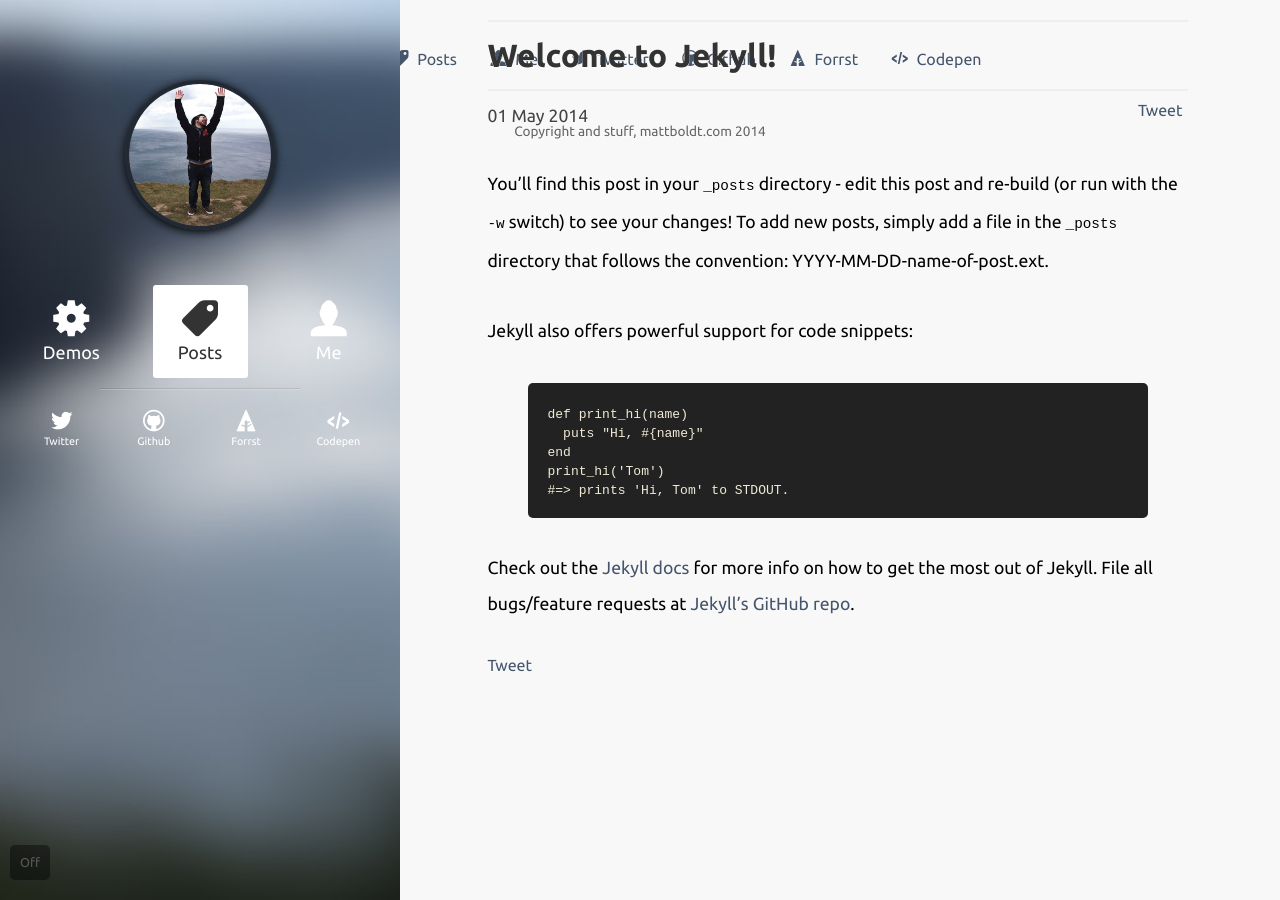
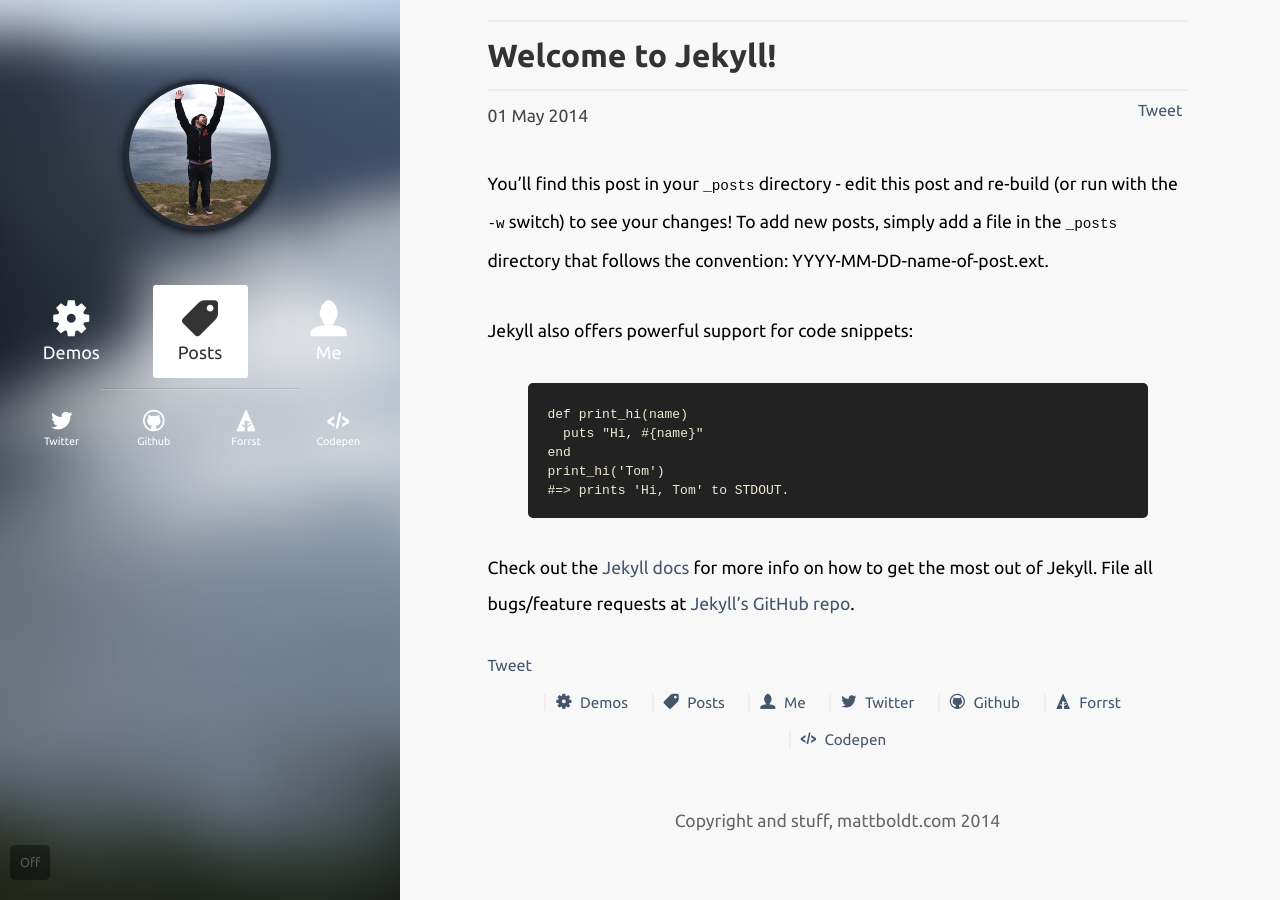
Before and after one commit to mattboldt/mattboldt.github.io, a Jekyll site: the page built from _posts/2014-05-01-welcome-to-jekyll.markdown, in a window 1280 px wide. Built offline with Jekyll 4.4.1, drawn with Linux system fonts in a browser that asks for light colours; nearby versions of some CDN libraries; Markdown is read by kramdown in place of the engine named in the settings; comment, search, counter and statistics services are not loaded.

Commit message:
fixed post footer position

```diff
--- a/_layouts/post.html
+++ b/_layouts/post.html
@@ -59,9 +59,7 @@
     var s = document.getElementsByTagName('script')[0]; s.parentNode.insertBefore(po, s);
   })();
 </script>
-
+{% include footer.html %}
 
 </div>
 </div>
-
-{% include footer.html %}
```
